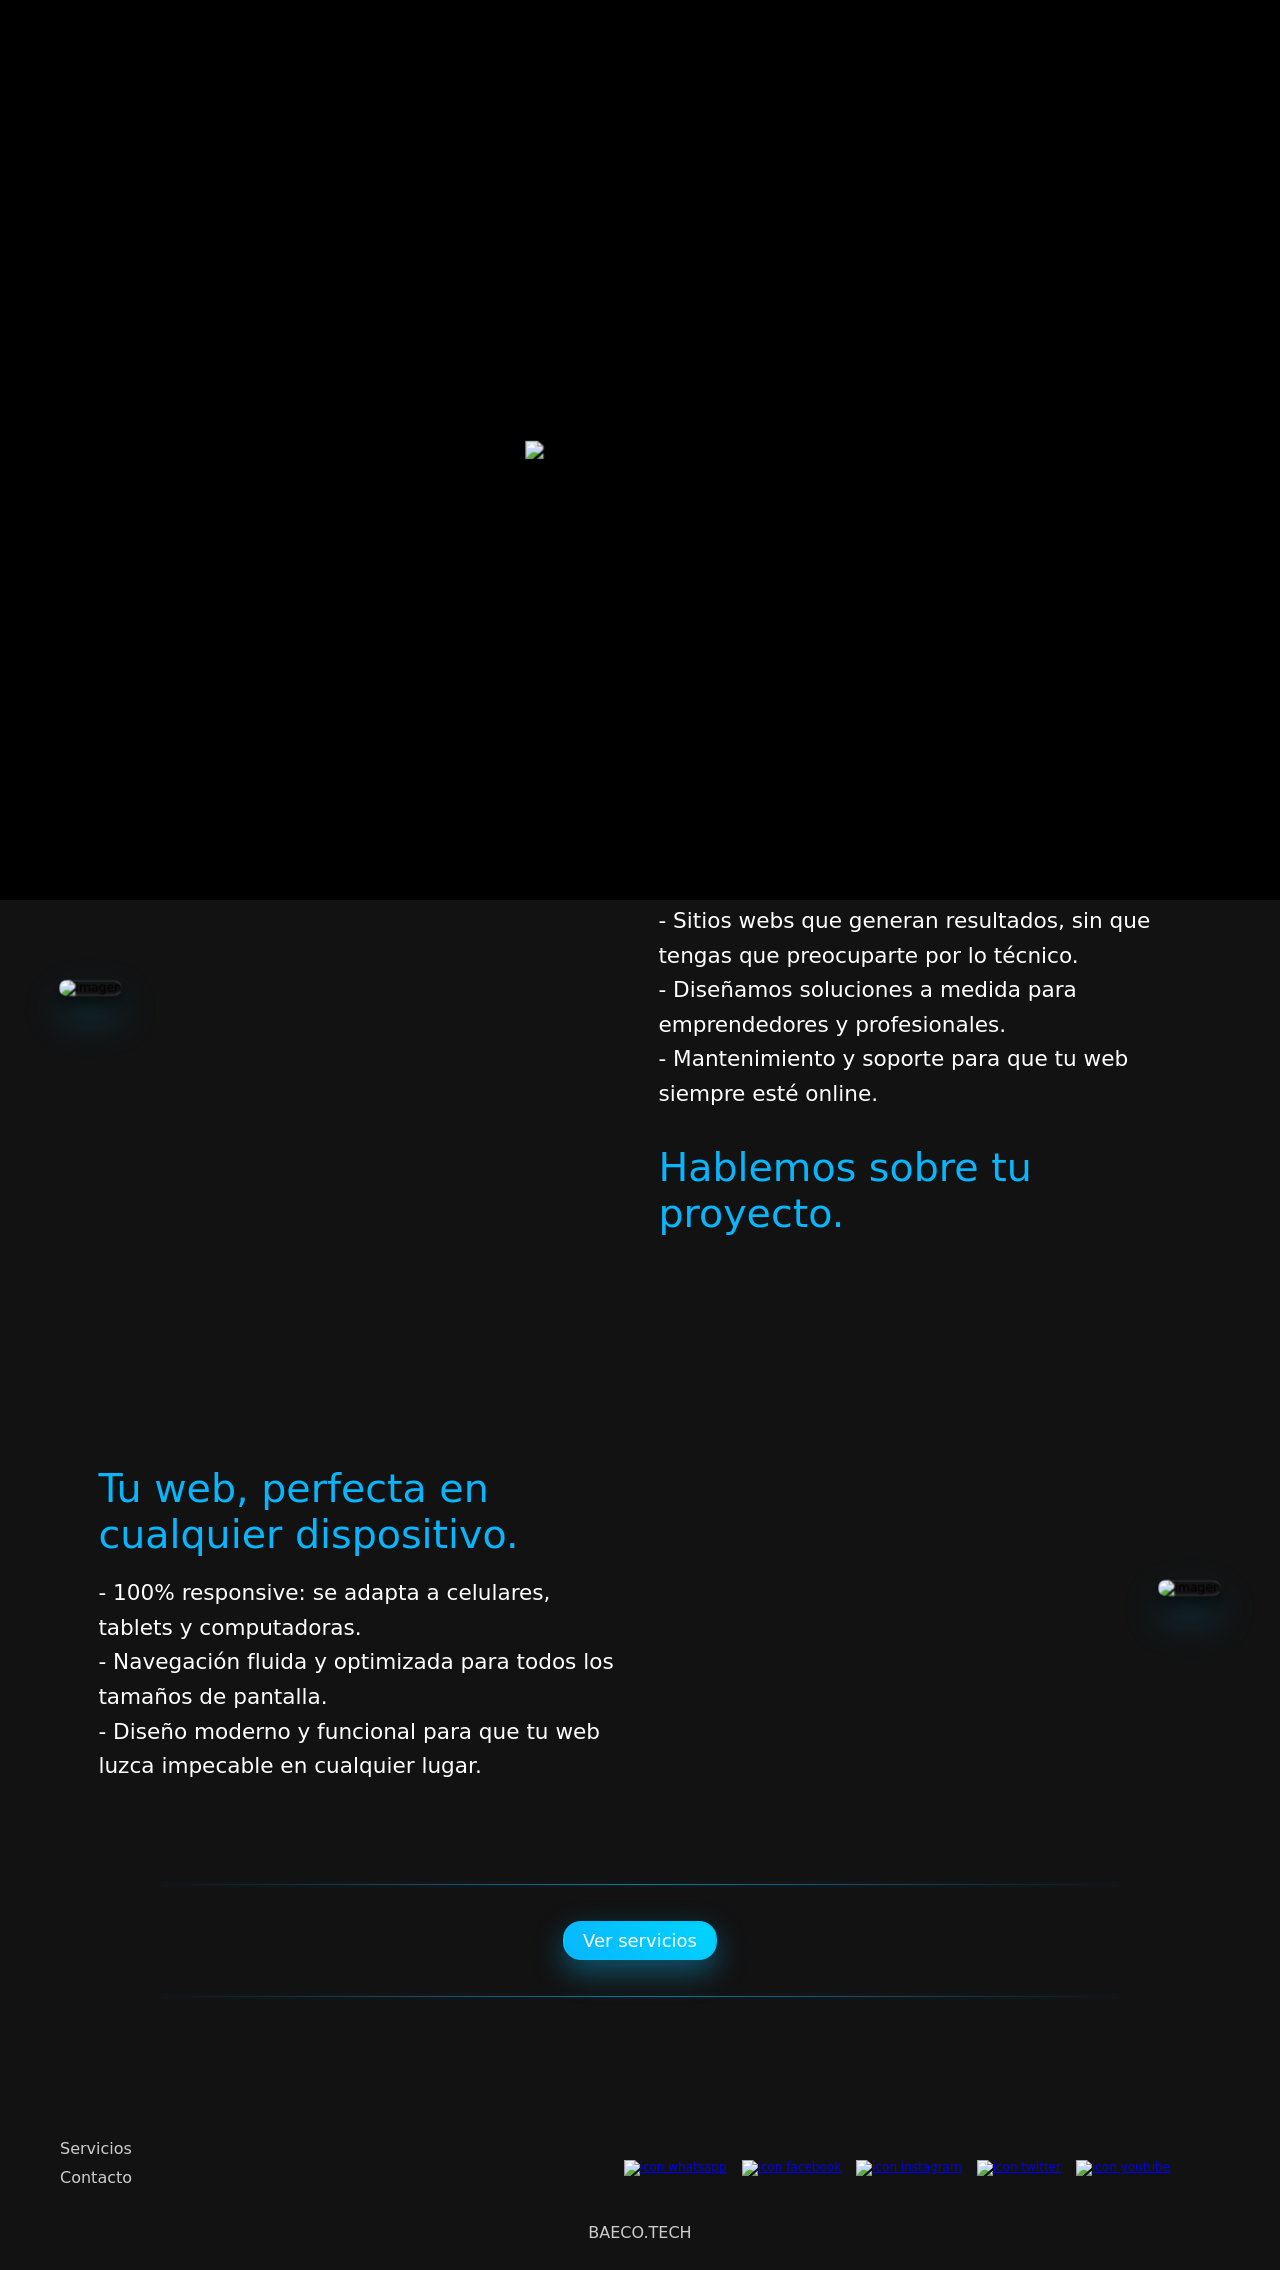
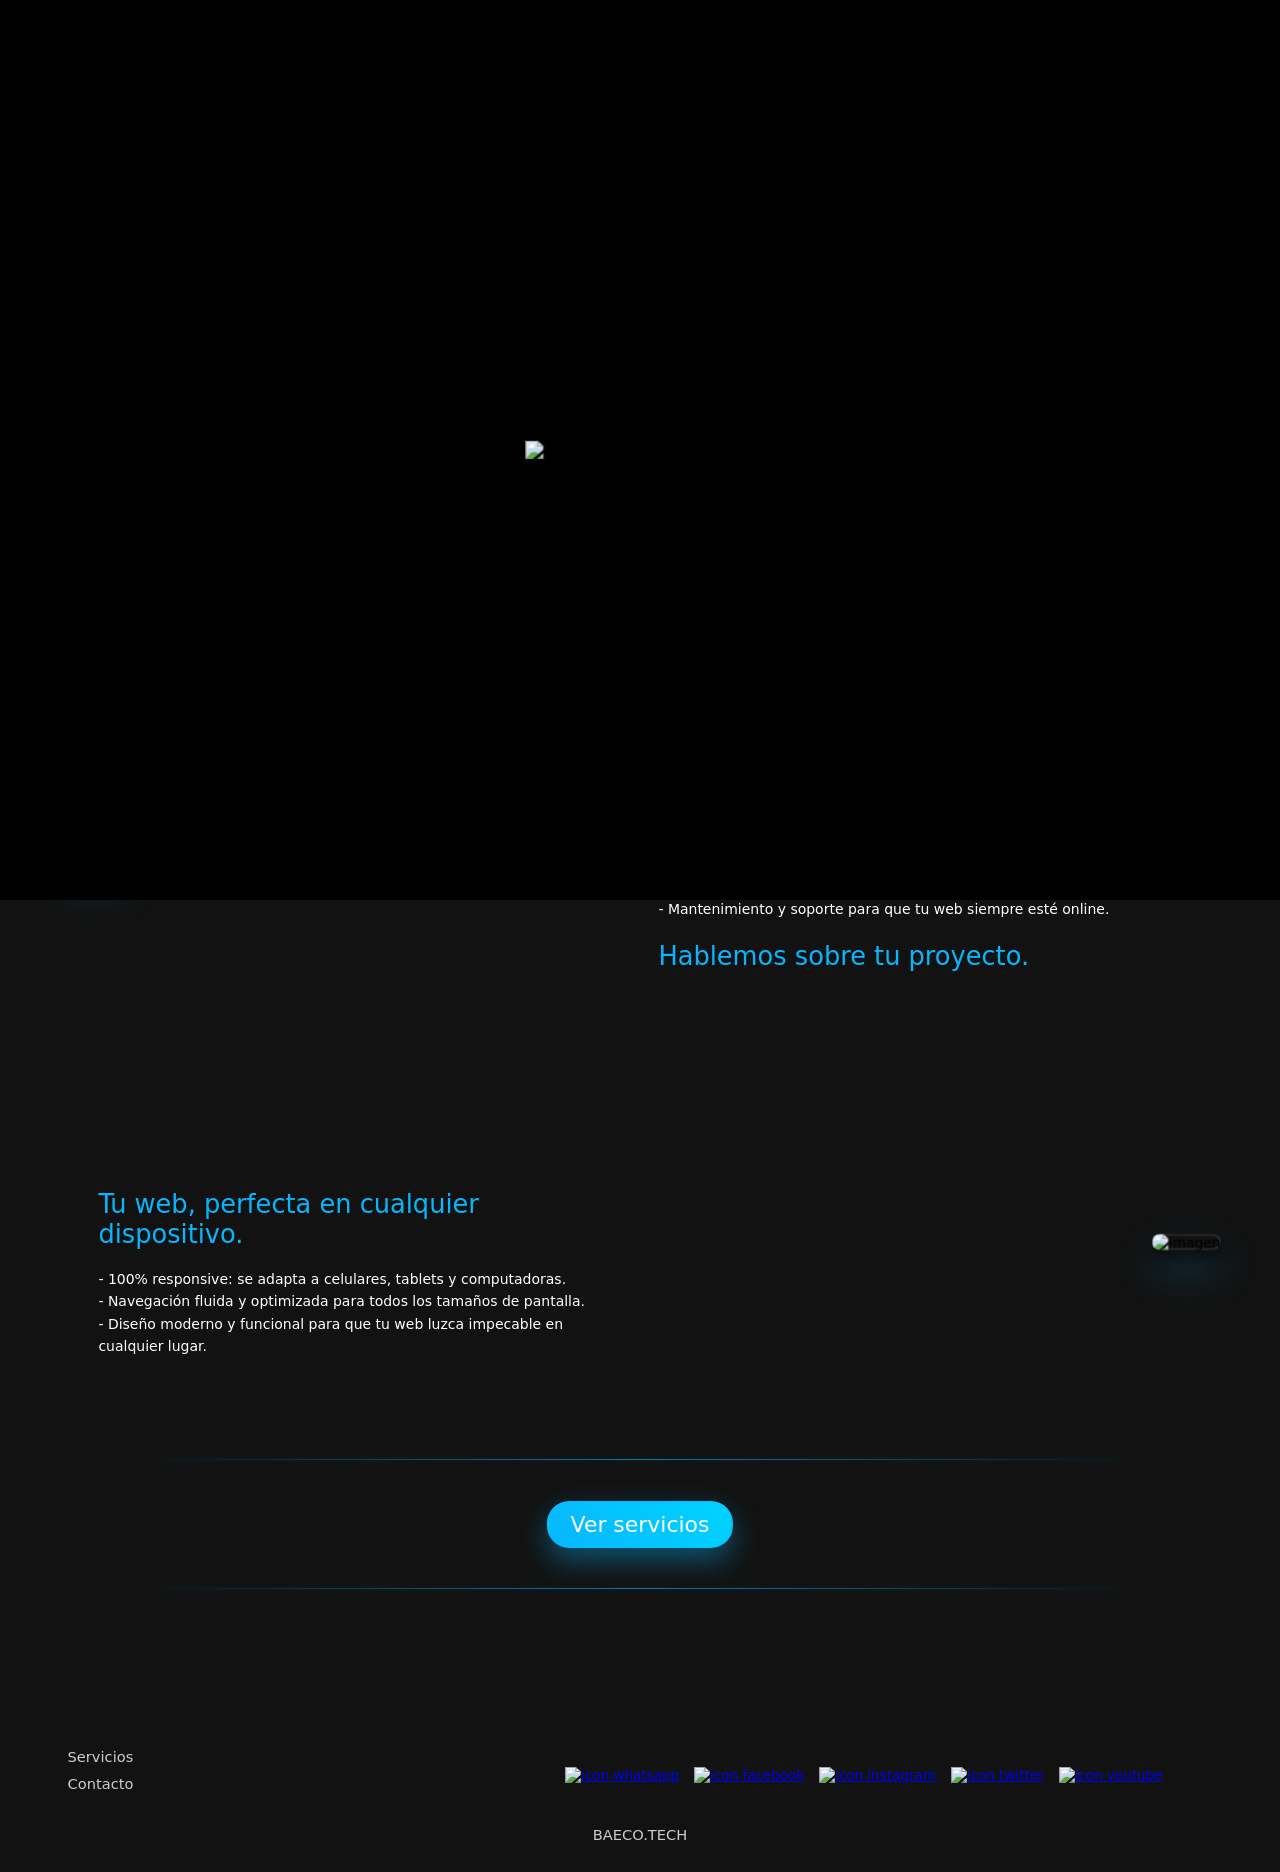

Cambios en main.css para responsive design  rem a em y para el tamaño de los textos

--- a/main.css
+++ b/main.css
@@ -17,7 +17,7 @@ body {
   overflow-x: hidden !important;
   font-family: "Geist Variable", system-ui, -apple-system, BlinkMacSystemFont,
     "Segoe UI", sans-serif;
-  font-weight: 300;
+  font-weight: 200;
   font-style: normal;
 }
 
@@ -117,8 +117,8 @@ grizón: #272727
   display: flex;
   color: #fff;
   float: right;
-  font-weight: 450;
-  font-size: large;
+  font-weight: 250;
+  font-size: 1.2184em;
   border: solid 2px #000;
   border-top: none;
   border-bottom: none;
@@ -142,8 +142,8 @@ grizón: #272727
   background: linear-gradient(45deg, #08b6fd, #00d4ff);
   border: 1px solid rgba(8, 184, 253, 0.3);
   border-radius: 0.6em;
-  font-size: large;
-  font-weight: 450;
+  font-size: 1.2184em;
+  font-weight: 250;
   text-decoration: none;
   box-shadow: 0px 4px 12px rgba(8, 184, 253, 0.3);
 }
@@ -161,7 +161,7 @@ grizón: #272727
 
 .hamburger-menu {
   display: none;
-  font-size: 22.5px;
+  font-size: 24.3675px;
   cursor: pointer;
   color: white;
 }
@@ -201,7 +201,7 @@ grizón: #272727
     margin: 20px 0;
     width: 100%;
     list-style: none;
-    font-size: 1.2em;
+    font-size: 1.2995em;
     color: #fff;
     transition: color 0.3s ease;
   }
@@ -273,10 +273,10 @@ grizón: #272727
   .navlist {
     padding: 1em 1em;
     margin: 1em;
-    font-size: xx-large;
+    font-size: 2.166em;
   }
   .navlist-contacto {
-    font-size: xx-large;
+    font-size: 2.166em;
   }
 }
 /* CIERRE barra de navegación*/
@@ -300,7 +300,7 @@ grizón: #272727
 }
 
 html {
-  font-size: 75%;
+  font-size: 84.4738%;
   scrollbar-width: thin;
   scrollbar-color: #555 #1a1a1a;
 }
@@ -390,8 +390,8 @@ html {
 .m-i-texto-contenido {
   flex: 1;
   color: #c0c0c0;
-  font-size: large;
-  font-weight: 300;
+  font-size: 0.9376em;
+  font-weight: 200;
   text-decoration: none;
   text-align: left;
   max-width: 500px;
@@ -480,13 +480,13 @@ html {
 .m-i-seccion-contenido:nth-child(3) .m-i-texto-contenido h2 {
   color: #08b6fd;
   margin-bottom: 20px;
-  font-size: 2.2em;
+  font-size: 2.3827em;
 }
 
 .m-i-seccion-contenido:nth-child(3) .m-i-texto-contenido p {
   color: white;
   margin: 0;
-  font-size: 1.2em;
+  font-size: 1.2995em;
   line-height: 1.6;
 }
 
@@ -547,8 +547,8 @@ html {
   margin-top: 0;
   margin-bottom: 2em;
   color: #00d4ff;
-  font-size: 1.8em;
-  font-weight: 450;
+  font-size: 1.9494em;
+  font-weight: 250;
 }
 
 .input-form,
@@ -556,7 +556,7 @@ html {
 .submit-form {
   display: block;
   width: 100%;
-  font-size: 1.3em;
+  font-size: 1.4081em;
 }
 
 .input-form {
@@ -592,7 +592,7 @@ textarea {
   margin-bottom: 15px;
   outline: none;
   resize: none;
-  font-size: large;
+  font-size: 1.2184em;
   border: 1px solid rgba(0, 0, 0, 0.3);
   font-family: "Poppins", sans-serif;
   background-color: #505050;
@@ -613,8 +613,8 @@ textarea::placeholder {
   border: none;
   font-family: "Poppins", sans-serif;
   border-radius: 1em;
-  font-size: 1.2em;
-  font-weight: 300;
+  font-size: 1.2995em;
+  font-weight: 200;
   box-shadow: 0px 8px 20px rgba(8, 184, 253, 0.3);
   transition: all 0.3s ease;
 }
@@ -658,7 +658,7 @@ textarea::placeholder {
 }
 
 .caja h1 {
-  font-size: 2em;
+  font-size: 2.166em;
   text-align: center;
   margin: 0.2em;
   color: #00d4ff;
@@ -670,13 +670,13 @@ textarea::placeholder {
     0 0 3px rgba(8, 184, 253, 0.4),
     0 0 6px rgba(8, 184, 253, 0.25);
   letter-spacing: 0.02em;
-  font-size: 4em;
+  font-size: 4.332em;
 }
 
 .precio-anterior {
   margin: 0;
-  font-size: 1.1em;
-  font-weight: 300;
+  font-size: 1.1912em;
+  font-weight: 200;
   color: #c9d1d9;
   text-decoration: line-through;
 }
@@ -695,8 +695,8 @@ textarea::placeholder {
 
 .caja ul li {
   margin: 1em 2.5em 1em 2.5em;
-  font-size: large;
-  font-weight: 300;
+  font-size: 1.2184em;
+  font-weight: 200;
   text-decoration: none;
   text-align: left;
   padding-left: 0.5em;
@@ -705,7 +705,7 @@ textarea::placeholder {
 .caja ul li a {
   color: #dff8eb;
   text-decoration: underline;
-  font-weight: 300;
+  font-weight: 200;
 }
 
 .boton-contacto {
@@ -717,8 +717,8 @@ textarea::placeholder {
   border-radius: 1em;
   box-shadow: 0px 8px 20px rgba(8, 184, 253, 0.3);
   margin-top: auto;
-  font-size: x-large;
-  font-weight: 450;
+  font-size: 1.6245em;
+  font-weight: 250;
 }
 
 /*inicio de responsive movil de servicios*/
@@ -735,18 +735,18 @@ textarea::placeholder {
   }
 
   .caja h1 {
-    font-size: 2em;
+    font-size: 2.166em;
     text-align: center;
     margin: 0.2em;
   }
 
   .caja ul li {
-    font-size: medium;
+    font-size: 1.0831em;
   }
 
   .boton-contacto-central {
     padding: 0.8em 2em;
-    font-size: 1.3em;
+    font-size: 1.4081em;
   }
 
   .divisor-horizontal {
@@ -797,7 +797,7 @@ textarea::placeholder {
   }
 
   .caja h1 {
-    font-size: 2em;
+    font-size: 2.166em;
     text-align: center;
     margin: 0.2em;
   }
@@ -886,8 +886,8 @@ textarea::placeholder {
   text-decoration: none;
   border-radius: 1em;
   box-shadow: 0px 12px 30px rgba(8, 184, 253, 0.4);
-  font-size: 1.5em;
-  font-weight: 450;
+  font-size: 1.6245em;
+  font-weight: 250;
   text-align: center;
   border: 2px solid rgba(8, 184, 253, 0.3);
   transition:
@@ -921,8 +921,8 @@ textarea::placeholder {
 }
 
 .titulo-de-contacto h1 {
-  font-size: 2.5em;
-  font-weight: 450;
+  font-size: 2.7075em;
+  font-weight: 250;
   margin-bottom: 1em;
   color: #00d4ff;
 }
@@ -997,8 +997,8 @@ footer {
 
 .footer-link {
   color: #cdcdcd;
-  font-weight: 300;
-  font-size: medium;
+  font-weight: 200;
+  font-size: 1.0831em;
   text-decoration: none;
   margin-bottom: 10px;
   transition: color 0.3s ease;
@@ -1010,8 +1010,8 @@ footer {
 
 .derechos {
   color: #cdcdcd;
-  font-size: medium;
-  font-weight: 300;
+  font-size: 1.0831em;
+  font-weight: 200;
   text-align: center;
   margin-top: 0;
 }
@@ -1112,25 +1112,25 @@ footer {
 .m-i-texto-portada h1 {
   color: #08b6fd;
   margin-bottom: clamp(15px, 2vw, 30px);
-  font-size: clamp(2.2em, 5.5vw, 3.5em);
-  font-weight: 450;
+  font-size: clamp(2.0252em, 5.063vw, 3.222em);
+  font-weight: 250;
   text-shadow: 2px 2px 4px rgba(0, 0, 0, 0.8);
 }
 
 .m-i-texto-portada h2 {
   color: #08b6fd;
   margin-bottom: clamp(10px, 1.5vw, 25px);
-  font-size: clamp(1.5em, 4vw, 2.5em);
-  font-weight: 450;
+  font-size: clamp(1.3807em, 3.6821vw, 2.3012em);
+  font-weight: 250;
   text-shadow: 2px 2px 4px rgba(0, 0, 0, 0.8);
 }
 
 .m-i-texto-portada p {
   color: white;
   margin: 0;
-  font-size: clamp(1.2em, 3vw, 1.8em);
+  font-size: clamp(1.1046em, 2.7617vw, 1.657em);
   line-height: 1.6;
-  font-weight: 450;
+  font-weight: 250;
   text-shadow: 2px 2px 4px rgba(0, 0, 0, 0.8);
 }
 
@@ -1143,16 +1143,16 @@ footer {
 .m-i-texto-contenido h2 {
   color: #08b6fd;
   margin-bottom: clamp(10px, 1.5vw, 20px);
-  font-size: clamp(1.3em, 3.5vw, 2.2em);
-  font-weight: 450;
+  font-size: clamp(1.1967em, 3.222vw, 2.0252em);
+  font-weight: 250;
 }
 
 .m-i-texto-contenido p {
   color: white;
   margin: 0;
-  font-size: clamp(0.9em, 2.2vw, 1.2em);
+  font-size: clamp(0.8285em, 2.0252vw, 1.1046em);
   line-height: 1.6;
-  font-weight: 450;
+  font-weight: 250;
 }
 
 /* Media queries para ajustes específicos */
@@ -1170,45 +1170,45 @@ footer {
 
 @media (min-width: 1920px) {
   .m-i-texto-portada h1 {
-    font-size: 4.5em;
+    font-size: 4.8736em;
   }
 
   .m-i-texto-portada h2 {
-    font-size: 3.8em;
+    font-size: 4.1155em;
   }
 
   .m-i-texto-portada p {
-    font-size: 2em;
+    font-size: 2.166em;
   }
 
   .m-i-texto-contenido h2 {
-    font-size: 2.5em;
+    font-size: 2.7075em;
   }
 
   .m-i-texto-contenido p {
-    font-size: 1.4em;
+    font-size: 1.5162em;
   }
 }
 
 @media (min-width: 2560px) {
   .m-i-texto-portada h1 {
-    font-size: 5.5em;
+    font-size: 5.9564em;
   }
 
   .m-i-texto-portada h2 {
-    font-size: 4.5em;
+    font-size: 4.8736em;
   }
 
   .m-i-texto-portada p {
-    font-size: 2.4em;
+    font-size: 2.5992em;
   }
 
   .m-i-texto-contenido h2 {
-    font-size: 3em;
+    font-size: 3.249em;
   }
 
   .m-i-texto-contenido p {
-    font-size: 1.6em;
+    font-size: 1.7328em;
   }
 }
 
@@ -1328,8 +1328,8 @@ footer {
 .success-message p,
 .error-message p {
   margin: 0;
-  font-weight: 550;
-  font-size: 12px;
+  font-weight: 350;
+  font-size: 12.996px;
 }
 
 /* Estilos para el botón de envío cuando está deshabilitado */
